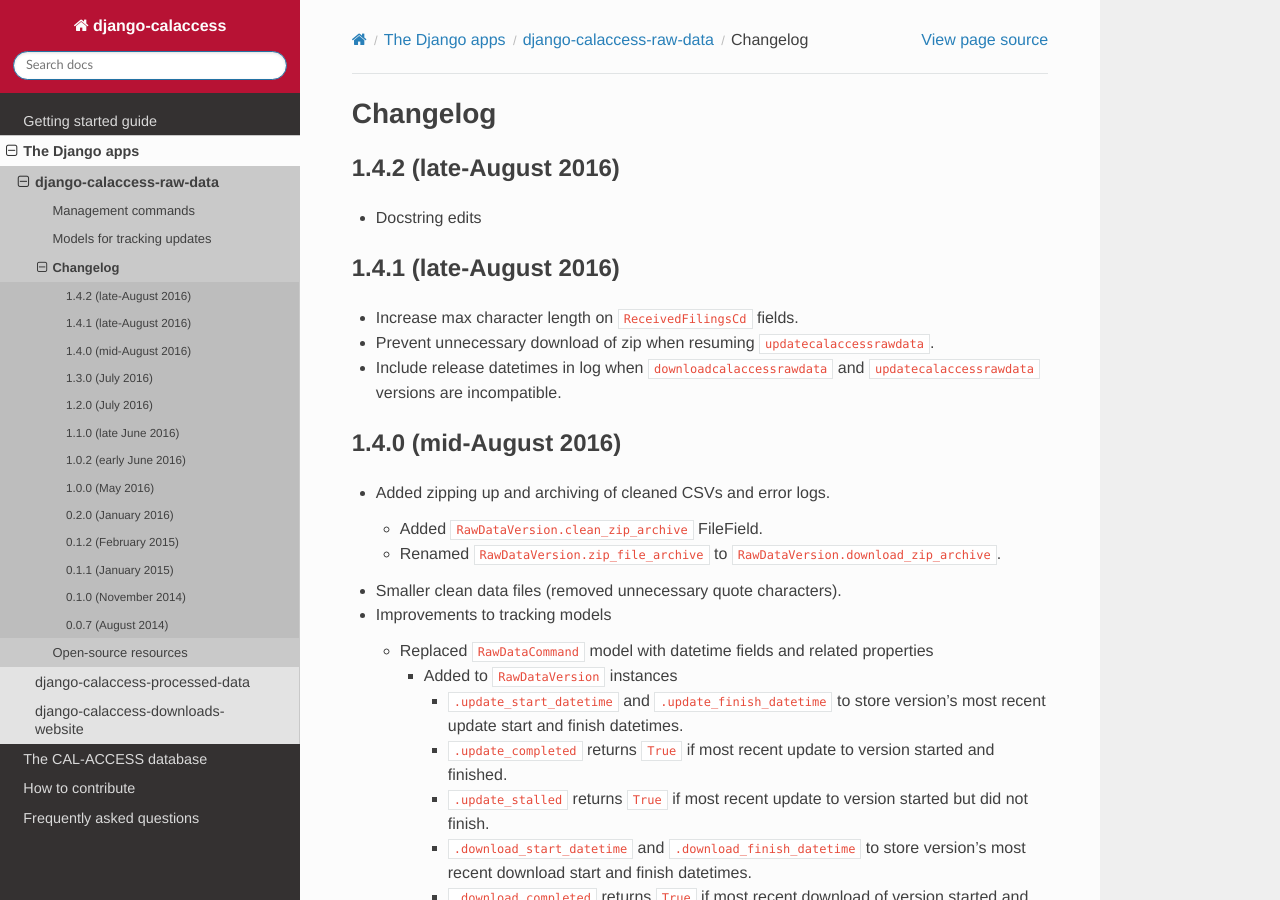
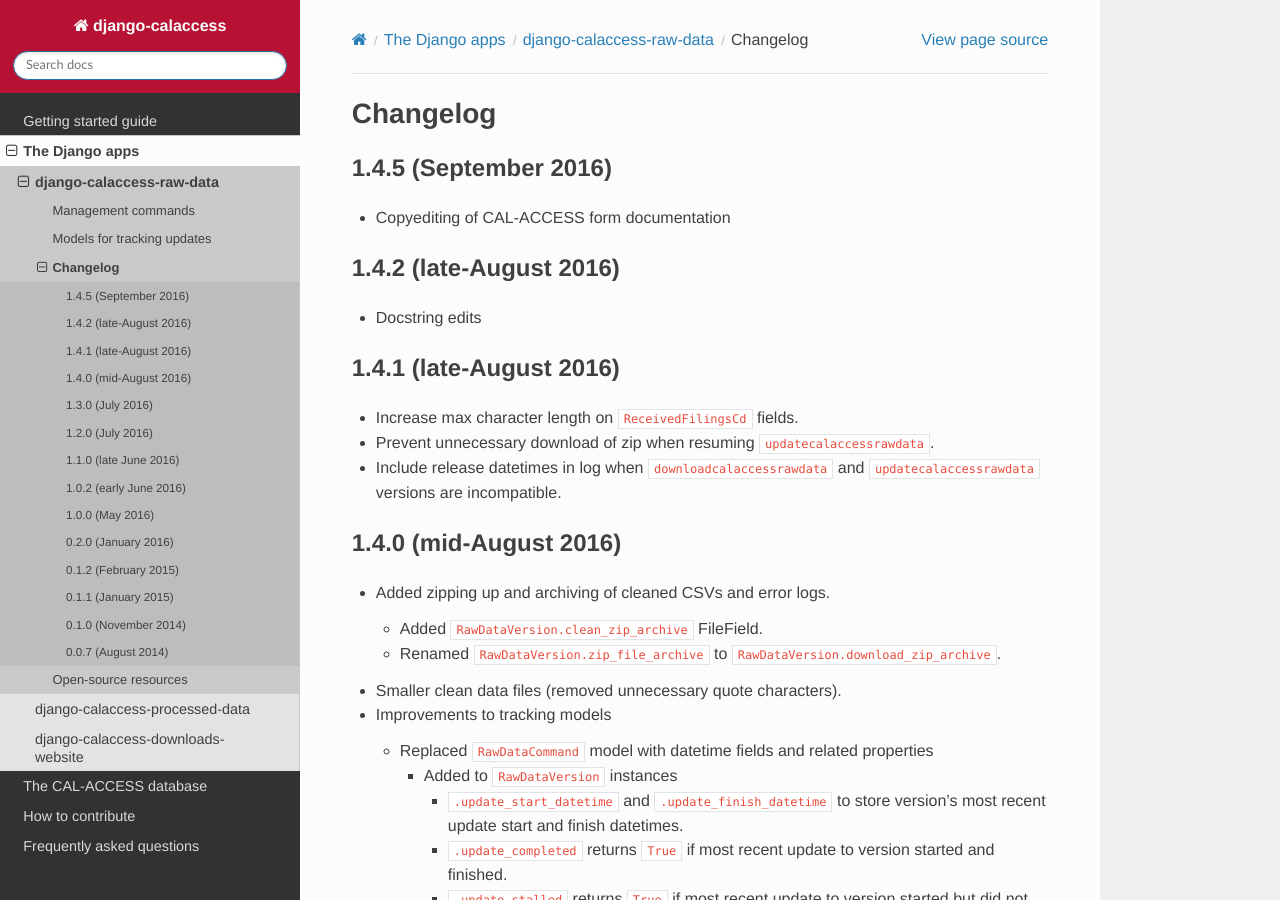
Before and after one commit to palewire/django-calaccess-technical-documentation, a Sphinx documentation site: the page built from docs/apps/calaccess_raw/changelog.rst, in a window 1280 px wide and 900 px high. Built offline with Sphinx 7.4.7 and the Read the Docs theme 2.0.0, drawn with Linux system fonts in a browser that asks for light colours.

Commit message:
v1.4.5 updates

```diff
--- a/docs/apps/calaccess_raw/changelog.rst
+++ b/docs/apps/calaccess_raw/changelog.rst
@@ -1,5 +1,10 @@
 Changelog
 =========
+
+1.4.5 (September 2016)
+----------------------
+
+* Copyediting of CAL-ACCESS form documentation
 
 1.4.2 (late-August 2016)
 ------------------------
--- a/docs/contribute/maintainers.rst
+++ b/docs/contribute/maintainers.rst
@@ -11,7 +11,7 @@ The steps to follow each time release a new version of a Django package.
 * Update ``requirements.txt`` with any new dependencies
 * Run ``python setup.py sdist bdist_wheel``, make sure their aren't any errors
 * Spotcheck new release package in dist/ to make sure all files made it in.
-* Run ``python setup.py sdist bdist_wheel upload``
+* Run ``twine upload dist/ --skip-existing``
 * Release on GitHub
 
     * ``git commit`` final change and run ``git tag "v#.#.#"`` with whatever the release number is
```
